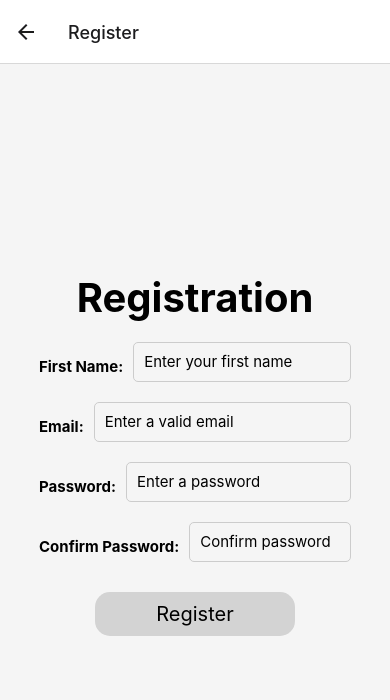
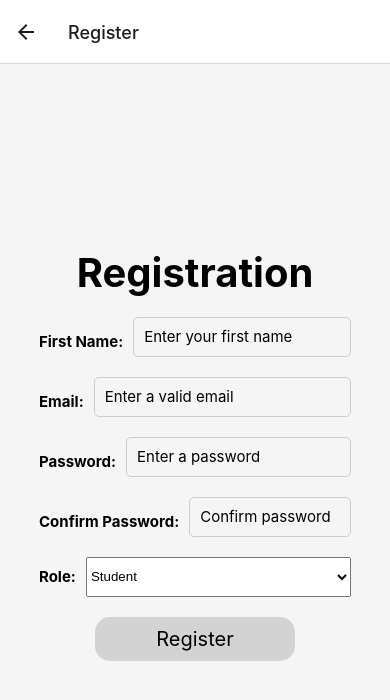
Before and after one commit to ShalomObongo/Student-Sphere, a React Native app in the folder main-project/: screen /Registration in a window 390 px wide. Shown: the top 700 px of the page. Built offline with nearby package versions, Linux system fonts and the light colour scheme.

Commit message:
added role input field

```diff
--- a/main-project/screens/RegistrationScreen.js
+++ b/main-project/screens/RegistrationScreen.js
@@ -4,6 +4,7 @@ import { auth,db } from '../firebase';
 import { createUserWithEmailAndPassword } from 'firebase/auth';
 import { useNavigation } from '@react-navigation/native';
 import { doc, setDoc } from 'firebase/firestore';
+import { Picker } from '@react-native-picker/picker';
 
 
 const RegistrationScreen = () => {
@@ -11,6 +12,7 @@ const RegistrationScreen = () => {
   const [password, setPassword] = useState('');
   const [confirmPassword, setConfirmPassword] = useState('');
   const [firstName, setFirstName] = useState('');
+  const [role, setRole] = useState('student');
   const navigation = useNavigation();
 
   const handleRegistration = async () => {
@@ -29,6 +31,7 @@ const RegistrationScreen = () => {
         email: user.email,
         firstName: firstName,
         password: password,
+        role:role
       });
 
       navigation.navigate('Dashboard');
@@ -78,9 +81,21 @@ const RegistrationScreen = () => {
             style={styles.input}
             placeholder="Confirm password"
             secureTextEntry
-            value={password}
+            value={confirmPassword}
             onChangeText={setConfirmPassword}
           />
+        </View>
+        <View style={styles.inputBox}>
+          <Text style={styles.text}>Role:</Text>
+          <Picker
+            selectedValue={role}
+            style={styles.picker}
+            onValueChange={(itemValue) => setRole(itemValue)}
+          >
+            <Picker.Item label="Student" value="student" />
+            <Picker.Item label="Admin" value="admin" />
+            <Picker.Item label="Teacher" value="teacher" />
+          </Picker>
         </View>
 
         <TouchableOpacity style={styles.registerBtn} onPress={handleRegistration} >
@@ -120,6 +135,10 @@ const styles = StyleSheet.create({
     marginBottom: 10,
     width: '80%',
   },
+  picker: {
+    height: 40,
+    flex: 1,
+  },
   registerBtn:{
     width: 200,
     padding: 10,
```
